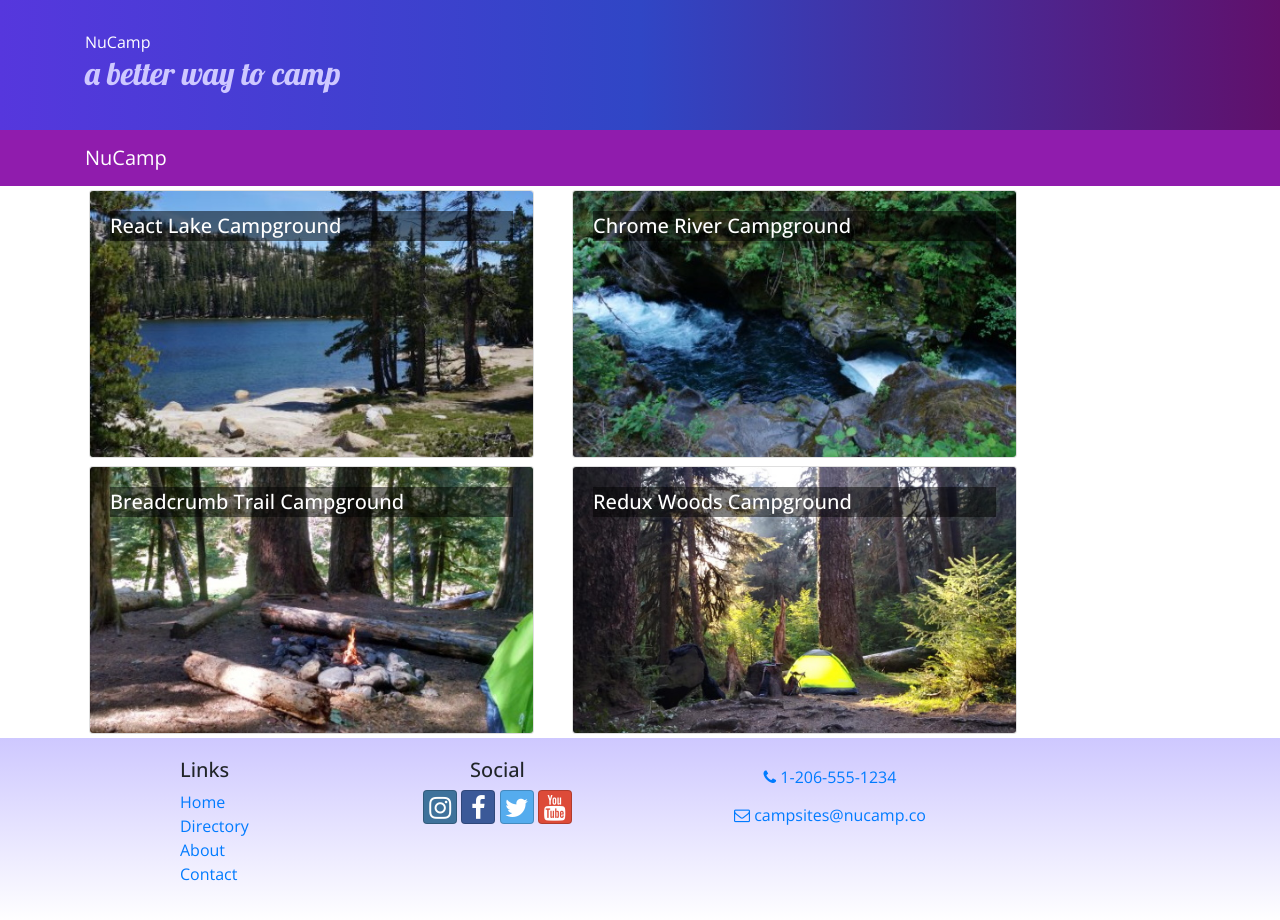
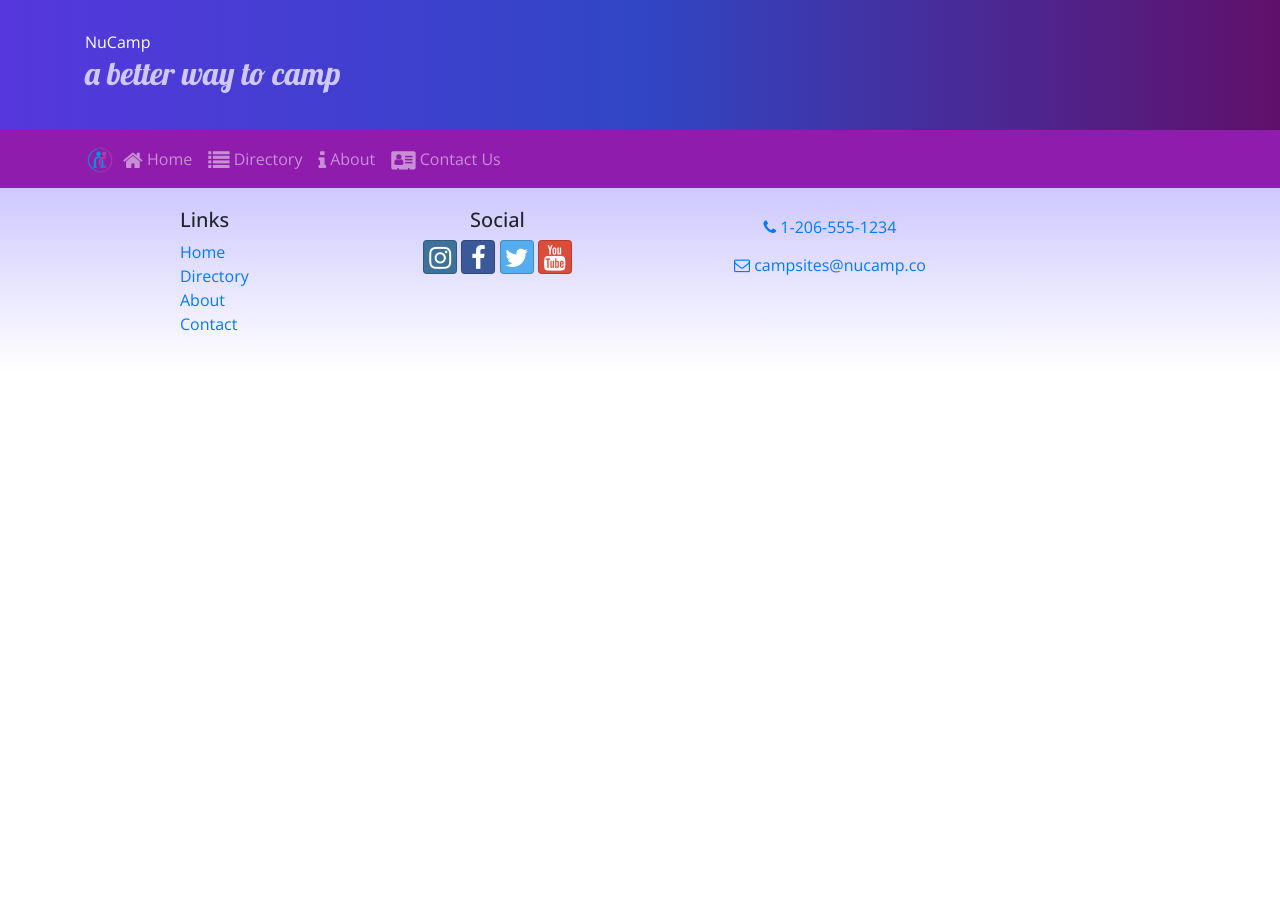
Before and after one commit to Orellana1993/nucampsite, a React (Create React App) app: page / in a window 1280 px wide. After the commit the page ends 800 px from the top, so only its background shows below. Built offline with nearby package versions, Linux system fonts and the light colour scheme.

Commit message:
React Router

```diff
--- a/package.json
+++ b/package.json
@@ -10,6 +10,7 @@
     "react": "^17.0.2",
     "react-dom": "^17.0.2",
     "react-popper": "1.3.6",
+    "react-router-dom": "5.2.0",
     "react-scripts": "4.0.3",
     "reactstrap": "8.5.1",
     "typeface-lobster": "^1.1.13",
--- a/src/App.js
+++ b/src/App.js
@@ -1,5 +1,6 @@
 import React, { Component } from 'react';
 import Main from './components/MainComponent';
+import  { BrowserRouter } from 'react-router-dom';
 import './App.css';
 
 
@@ -8,9 +9,11 @@
     class App extends Component {
         render() {
             return (
-                <div className="App">
-                    <Main />
-                </div>
+                <BrowserRouter>
+                    <div className="App">
+                        <Main />
+                    </div>
+                </BrowserRouter>
                 )
             }
 }
--- a/src/components/DirectoryComponents.js
+++ b/src/components/DirectoryComponents.js
@@ -3,7 +3,7 @@
 
 function RenderDirectoryItem({campsite, onClick}){
            return (
-                   <Card onClick= {() => onClick(campsite.id)}>
+                   <Card>
                         <CardImg width="100" src={campsite.image} atl={campsite.name} />
                         <CardImgOverlay>
                             <CardTitle>{campsite.name}</CardTitle>
@@ -16,7 +16,7 @@
     const directory = props.campsites.map(campsite => {
         return(
             <div key={campsite.id} className= "col-md-5 m-1">
-                <RenderDirectoryItem campsite={campsite} onClick={props.onClick} />
+                <RenderDirectoryItem campsite={campsite}/>
             </div>
         )
       }
--- a/src/components/FooterComponent.js
+++ b/src/components/FooterComponent.js
@@ -1,4 +1,5 @@
 import React from 'react';
+import  { Link } from 'react-router-dom';
 
 function Footer(props) {
     return (
@@ -8,10 +9,10 @@
                     <div className="col-4 col-sm-2 offset-1">
                         <h5>Links</h5>
                         <ul className="list-unstyled">
-                            <li><a href="#">Home</a></li>
-                            <li><a href="#">Directory</a></li>
-                            <li><a href="#">About</a></li>
-                            <li><a href="#">Contact</a></li>
+                            <li><Link to='/Home'>Home</Link></li>
+                            <li><Link to='/directory'>Directory</Link></li>
+                            <li><Link to='/aboutus'>About</Link></li>
+                            <li><Link to='/conctactus'>Contact</Link></li>
                         </ul>
                     </div>
                     <div className="col-6 col-sm-3 text-center">
--- a/src/components/HeaderComponent.js
+++ b/src/components/HeaderComponent.js
@@ -1,7 +1,25 @@
 import React, { Component } from 'react'
-import { Navbar, NavbarBrand, Jumbotron } from 'reactstrap'
+import { Nav, Navbar, NavbarBrand, NavbarToggler, Collapse, NavItem, Jumbotron } from 'reactstrap'
+import { NavLink } from 'react-router-dom'
+
 
 class Header extends Component {
+    constructor(props){
+        super(props)
+        this. toggleNav = this.toggleNav.bind(this);
+        this.state = {
+            isNavOpen: false
+        }
+    }
+
+    toggleNav() {
+        this.setState(
+            {
+                isNavOpen: !this.state.isNavOpen
+            }
+        )
+    }
+
     render(){
         return(
             <React.Fragment>
@@ -15,9 +33,34 @@
                         </div>
                     </div>
                 </Jumbotron>
-                <Navbar dark sticky='top'>
+                <Navbar dark sticky='top' expand='md'>
                     <div className='container'>
-                        <NavbarBrand href="/">NuCamp</NavbarBrand>
+                    <NavbarBrand className="mr-auto" href="/"><img src="/assets/images/logo.png" height="30" width="30" alt="NuCamp Logo" /></NavbarBrand>
+                        <NavbarToggler onClick={this.toggleNav} />
+                        <Collapse isOpen={this.state.isNavOpen} navbar>
+                            <Nav navbar>
+                                <NavItem>
+                                    <NavLink className="nav-link" to="/home">
+                                        <i className="fa fa-home fa-lg" /> Home
+                                    </NavLink>
+                                </NavItem>
+                                <NavItem>
+                                    <NavLink className="nav-link" to="/directory">
+                                        <i className="fa fa-list fa-lg" /> Directory
+                                    </NavLink>
+                                </NavItem>
+                                <NavItem>
+                                    <NavLink className="nav-link" to="/aboutus">
+                                        <i className="fa fa-info fa-lg" /> About
+                                    </NavLink>
+                                </NavItem>
+                                <NavItem>
+                                    <NavLink className="nav-link" to="/contactus">
+                                        <i className="fa fa-address-card fa-lg" /> Contact Us
+                                    </NavLink>
+                                </NavItem>
+                            </Nav>
+                        </Collapse>
                     </div>
                 </Navbar>
             </React.Fragment>
--- /dev/null
+++ b/src/components/HomeComponent.js
@@ -0,0 +1,13 @@
+import React from 'react'
+
+
+function Home(props) {
+    return (
+        <div className='container'>
+             <h4>Home</h4>
+        </div>
+    )
+}
+
+
+export default Home;
--- a/src/components/MainComponent.js
+++ b/src/components/MainComponent.js
@@ -5,26 +5,34 @@
 import { CAMPSITES } from '../shared/campsites';
 import Header from './HeaderComponent';
 import Footer from './FooterComponent';
+import Home from './HomeComponent';
+import { Switch, Route, Redirect} from 'react-router-dom';
+
+
 
 class Main extends Component {
     constructor(props) {
         super(props);
         this.state = {
             campsites: CAMPSITES,
-            selectedCampsite: null
         };
     }
 
-    onCampsiteSelect(campsiteId) {
-        this.setState({selectedCampsite: campsiteId});
-    }
+    render() {
 
-    render() {
+        const HomePage= () => {
+            return (
+                <Home />
+                )
+        }
+
         return (
             <div>
                 <Header />
-                <Directory campsites={this.state.campsites} onClick={campsiteId => this.onCampsiteSelect(campsiteId)}/>
-                <CampsiteInfo campsite={this.state.campsites.filter(campsite => campsite.id === this.state.selectedCampsite)[0]} />
+                <Switch>
+                    <Route path='/Home' component={HomePage} />
+                    <Route exact path= '/directory' render= {() => <Directory campsites={this.state.campsites} />} />
+                </Switch>
                 <Footer />
             </div>
         );
```
Also changed, not shown: 1 other file (tests, documents, lock files or other folders).
